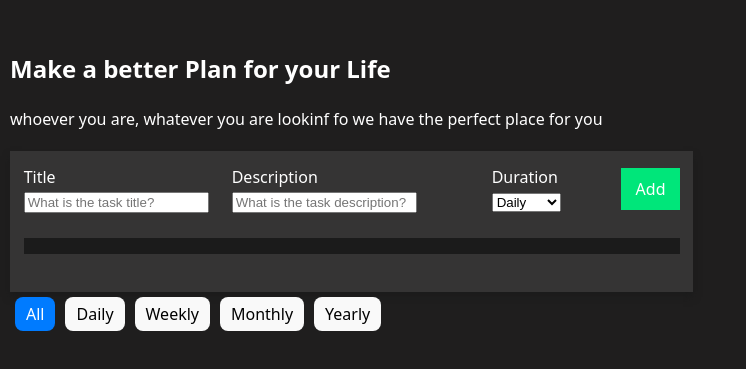
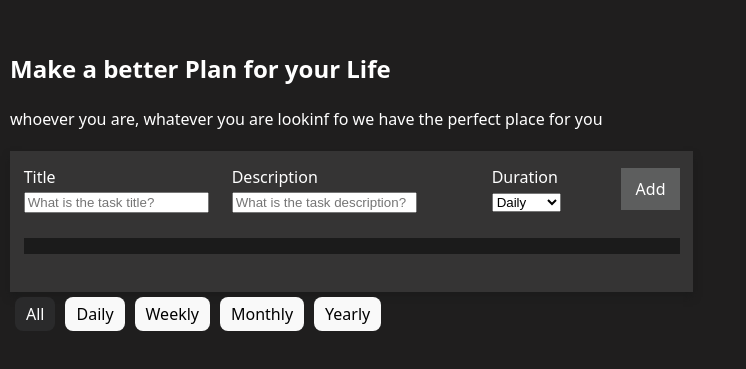
Before and after one commit to Niyonagize6369/todo-app, a React (Vite) app: page / in a window 1280 px wide. Shown: the part 219-588 px from the top of the page, without its empty margins (0-746 px from the left). Built offline with nearby package versions, Linux system fonts and the light colour scheme.

Commit message:
this is My todo-app

```diff
--- a/src/App.css
+++ b/src/App.css
@@ -10,6 +10,7 @@ h1{
 p{
   font-size: medium;
 }
+
 
 .todo-wrapper{
 background: #353434;
@@ -51,7 +52,7 @@ margin-right: 10px;
 }
 
 .primaryBtn{
-  background-color: rgb(0,230,122);
+  background-color: rgb(93, 94, 94);
   color: white;
   border: none;
   border-radius: 0px;
@@ -60,7 +61,7 @@ margin-right: 10px;
   cursor: pointer;
 }
 .primaryBtn.hover{
-  background-color: rgb(4,196,106);
+  background-color: rgb(78, 78, 78);
 }
 .secondaryBtn{
   background-color: rgb(71,71,71);
@@ -73,7 +74,7 @@ margin-right: 10px;
   cursor: pointer;
 }
 .active{
-  background-color: rgb(0,230,122);
+  background-color: rgb(89, 90, 90);
 }
 .todo-list{
   display: flex;
@@ -95,7 +96,7 @@ margin-right: 10px;
 }
 .todo-input-item h3{
   font-size: 25px;
-  color: rgb(0,230,122);
+  color: rgb(138, 139, 139);
   font-weight: bold;
   margin: 0;
 }
@@ -118,7 +119,7 @@ margin-top: 8px;
 .check-icon{
   font-size: 25px;
   margin-left: 10px;
-  color:rgb(0,230,122) ;
+  color:rgb(93, 125, 110) ;
 
 }
 .check-icon:hover{
@@ -146,7 +147,7 @@ border-radius: 3px;
 }
 .duration-tag {
   font-size: 0.8rem;
-  color: #555;
+  color: #444343;
   margin-top: 4px;
 }
 .filter-btn {
@@ -155,6 +156,6 @@ border-radius: 3px;
   cursor: pointer;
 }
 .filter-btn.active {
-  background-color: #007bff;
+  background-color: #2a2a2b;
   color: white;
 }
```
